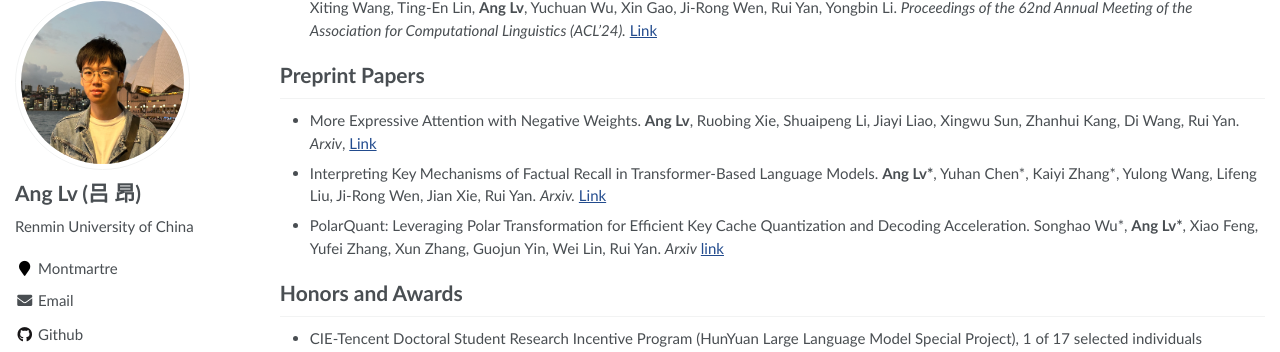
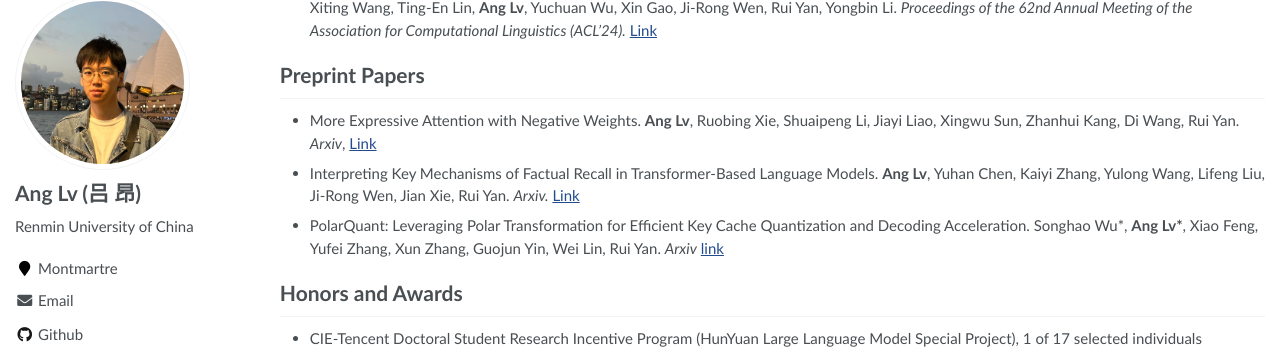
Before and after one commit to trestad/trestad.github.io, a Jekyll site: the page built from _pages/about.md, in a window 1280 px wide and 900 px high, scrolled down 1111 px. Shown: the part 96-448 px from the top of the window. Built offline with Jekyll 4.4.1, drawn with Linux system fonts in a browser that asks for light colours.

```diff
--- a/_pages/about.md
+++ b/_pages/about.md
@@ -59,7 +59,7 @@ I am currently a 3rd year Ph.D. student at [Gaoling School of Artificial Intelli
 
 - More Expressive Attention with Negative Weights. **Ang Lv**, Ruobing Xie, Shuaipeng Li, Jiayi Liao, Xingwu Sun, Zhanhui Kang, Di Wang, Rui Yan. *Arxiv*, [Link](https://arxiv.org/pdf/2411.07176)
 
-- Interpreting Key Mechanisms of Factual Recall in Transformer-Based Language Models. **Ang Lv\***, Yuhan Chen\*, Kaiyi Zhang\*, Yulong Wang, Lifeng Liu, Ji-Rong Wen, Jian Xie, Rui Yan. *Arxiv.* [Link](https://arxiv.org/abs/2403.19521)
+- Interpreting Key Mechanisms of Factual Recall in Transformer-Based Language Models. **Ang Lv**, Yuhan Chen, Kaiyi Zhang, Yulong Wang, Lifeng Liu, Ji-Rong Wen, Jian Xie, Rui Yan. *Arxiv.* [Link](https://arxiv.org/abs/2403.19521)
 
 - PolarQuant: Leveraging Polar Transformation for Efficient Key Cache Quantization and Decoding Acceleration. Songhao Wu\*, **Ang Lv\***, Xiao Feng, Yufei Zhang, Xun Zhang, Guojun Yin, Wei Lin, Rui Yan. *Arxiv* [link](https://www.arxiv.org/pdf/2502.00527)
 
```
